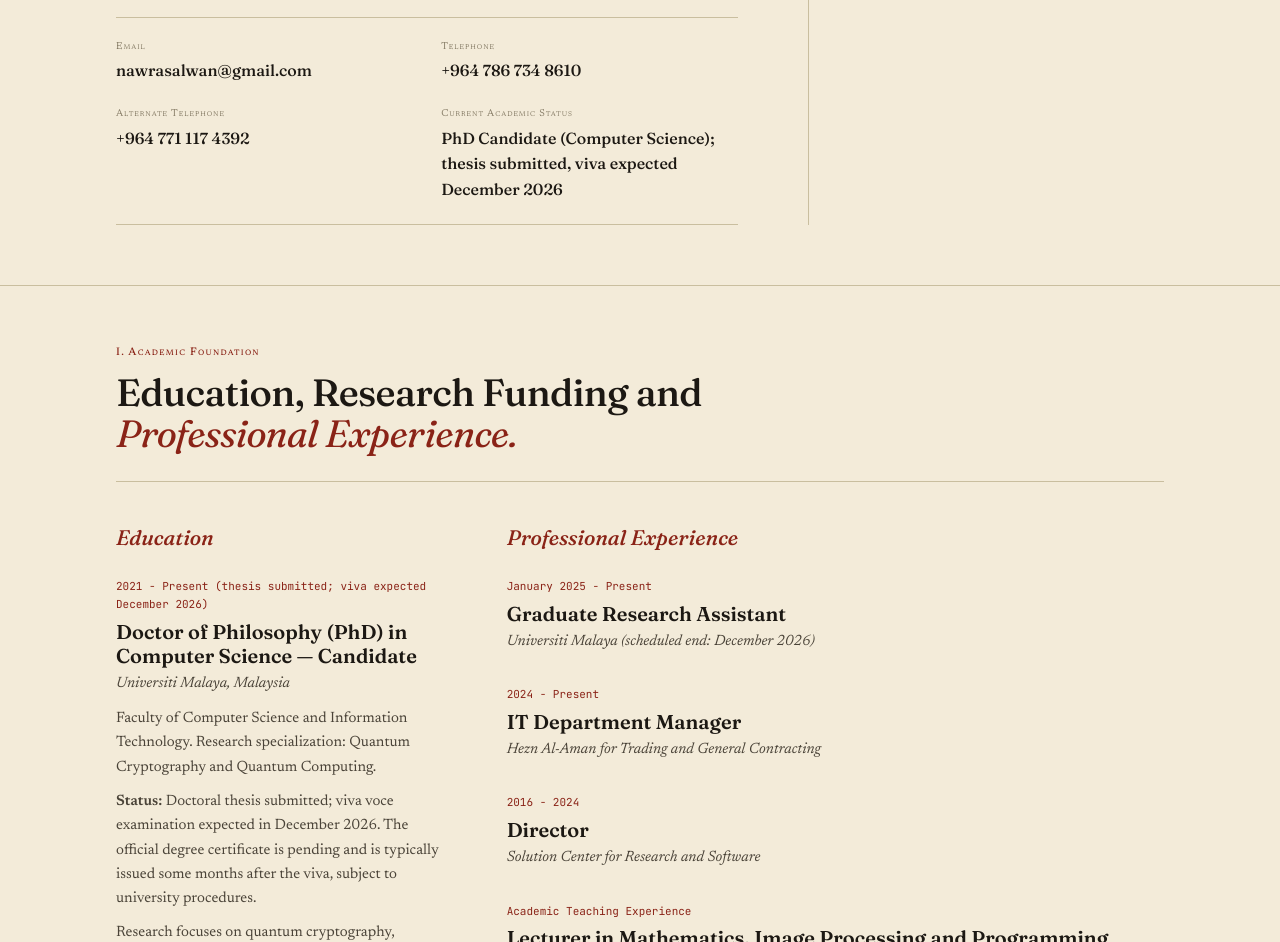
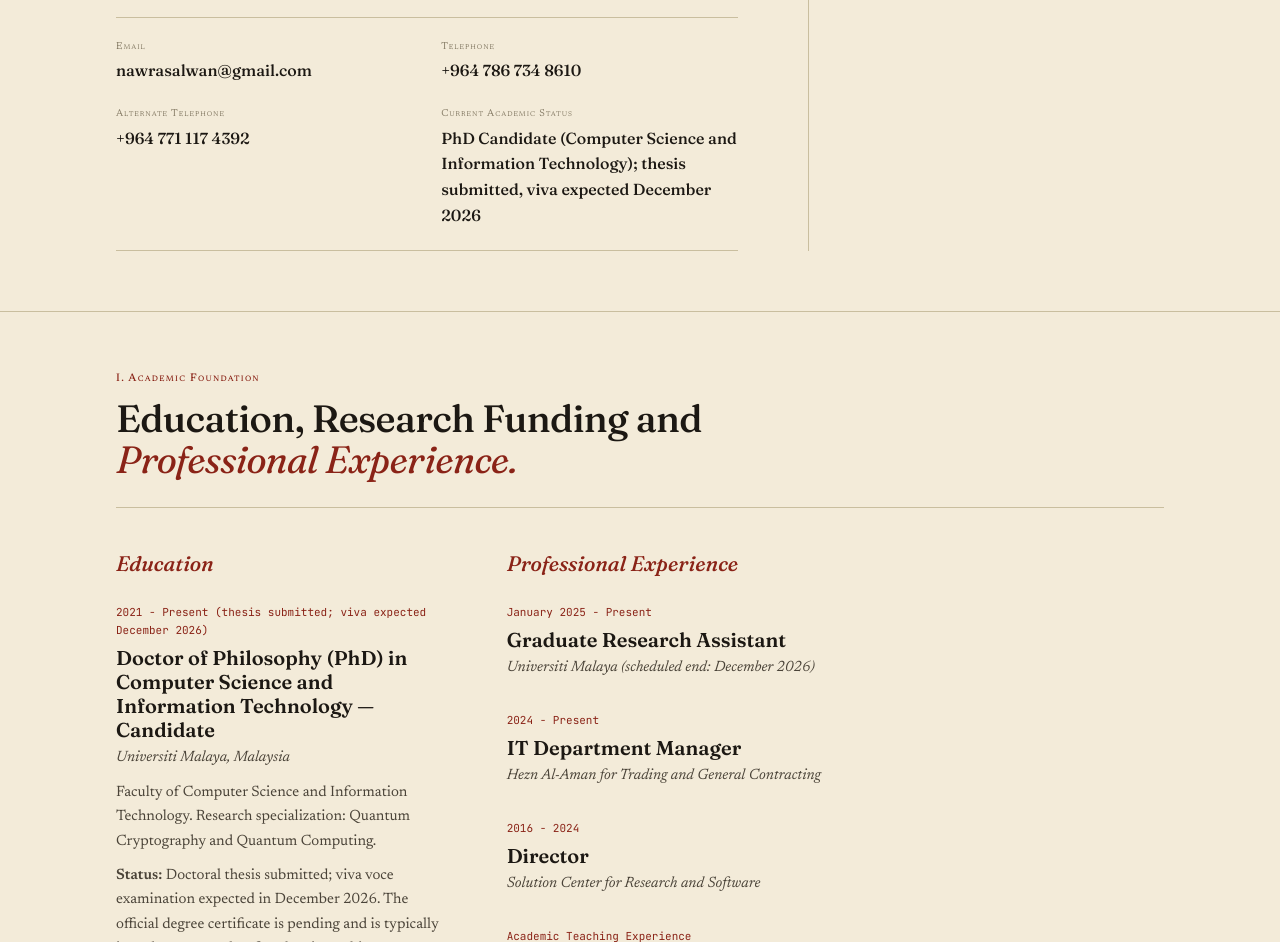
Before and after one commit to nawres-alwan/Nawres-CV, a plain HTML site: page index.html in a window 1280 px wide. Shown: the part 1000-1942 px from the top of the page. Drawn offline with Linux system fonts and the light colour scheme.

Commit message:
Name PhD field as Computer Science and Information Technology
Update the hero role, meta description, status card and education
timeline, and regenerate the CV PDF.

Co-Authored-By: Claude Opus 5.5 <noreply@anthropic.com>

```diff
--- a/index.html
+++ b/index.html
@@ -3,7 +3,7 @@
 <head>
   <meta charset="UTF-8">
   <meta name="viewport" content="width=device-width, initial-scale=1.0">
-  <meta name="description" content="Academic curriculum vitae of Nawres Alwan, PhD Candidate in Computer Science (Universiti Malaya), researching Quantum Cryptography, Quantum Machine Learning and Quantum Information Science.">
+  <meta name="description" content="Academic curriculum vitae of Nawres Alwan, PhD Candidate in Computer Science and Information Technology (Universiti Malaya), researching Quantum Cryptography, Quantum Machine Learning and Quantum Information Science.">
   <title>Nawres Alwan - Academic Curriculum Vitae</title>
   <link rel="preconnect" href="https://fonts.googleapis.com">
   <link rel="preconnect" href="https://fonts.gstatic.com" crossorigin>
@@ -393,7 +393,7 @@
               <span class="hero-marker">Updated 2026</span>
             </div>
             <h1 class="hero-title">Nawres Alwan<br><em>PhD Candidate.</em></h1>
-            <div class="hero-role">PhD Candidate in Computer Science | Quantum Cryptography, Quantum Machine Learning and Quantum Information Science</div>
+            <div class="hero-role">PhD Candidate in Computer Science and Information Technology | Quantum Cryptography, Quantum Machine Learning and Quantum Information Science</div>
             <p class="hero-deck hero-identity">
               I design quantum representations that preserve the structure of data &mdash; spatial, spectral and relational &mdash; and study how that structure can make quantum learning and quantum communication more trainable, robust and secure.
             </p>
@@ -421,7 +421,7 @@
               </div>
               <div class="meta-cell">
                 <span class="meta-label">Current Academic Status</span>
-                <span class="meta-value">PhD Candidate (Computer Science); thesis submitted, viva expected December 2026</span>
+                <span class="meta-value">PhD Candidate (Computer Science and Information Technology); thesis submitted, viva expected December 2026</span>
               </div>
             </div>
           </div>
@@ -485,7 +485,7 @@
           <h3 class="column-title">Education</h3>
           <div class="timeline-block">
             <span class="timeline-date">2021 - Present (thesis submitted; viva expected December 2026)</span>
-            <h4 class="timeline-title">Doctor of Philosophy (PhD) in Computer Science &mdash; Candidate</h4>
+            <h4 class="timeline-title">Doctor of Philosophy (PhD) in Computer Science and Information Technology &mdash; Candidate</h4>
             <div class="timeline-subtitle">Universiti Malaya, Malaysia</div>
             <div class="timeline-body">
               <p>Faculty of Computer Science and Information Technology. Research specialization: Quantum Cryptography and Quantum Computing.</p>
```
Also changed, not shown: 1 other file.
